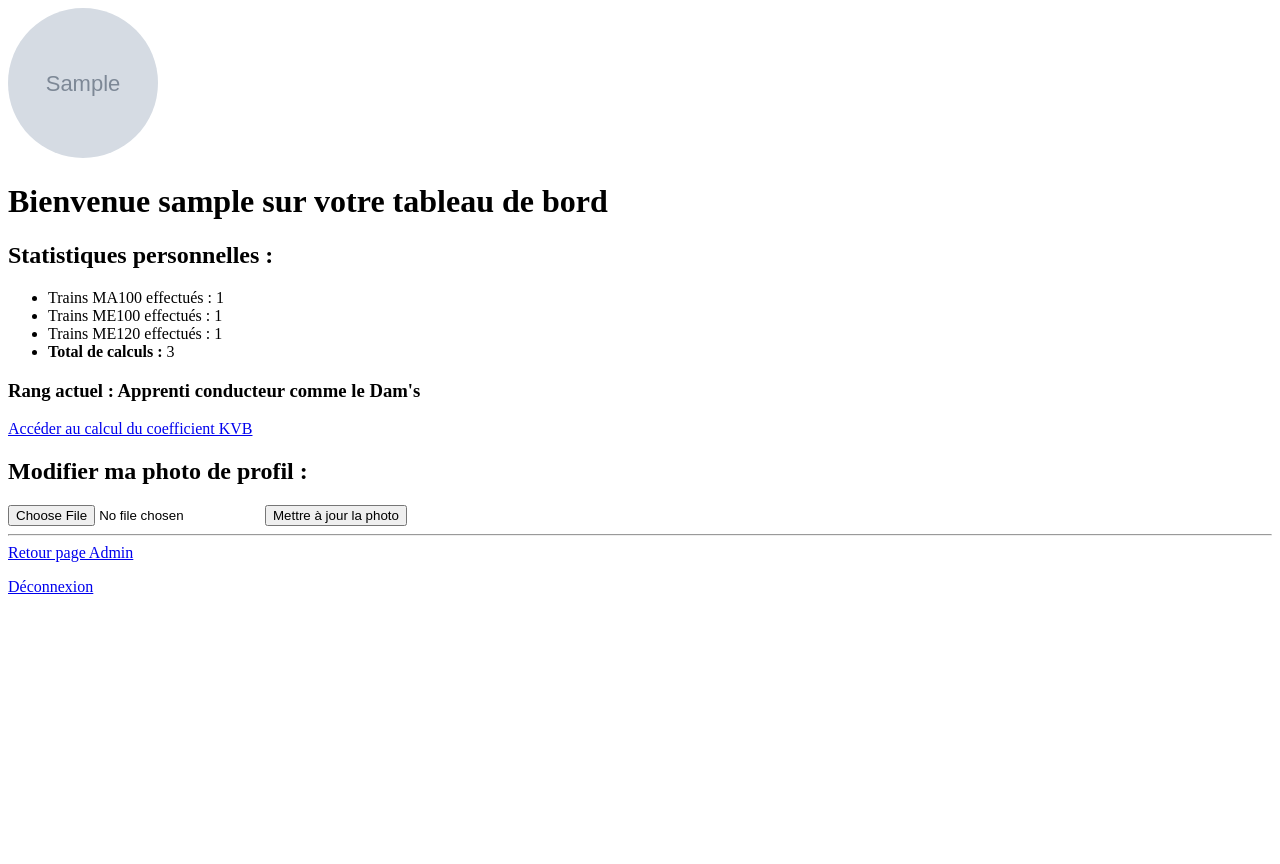
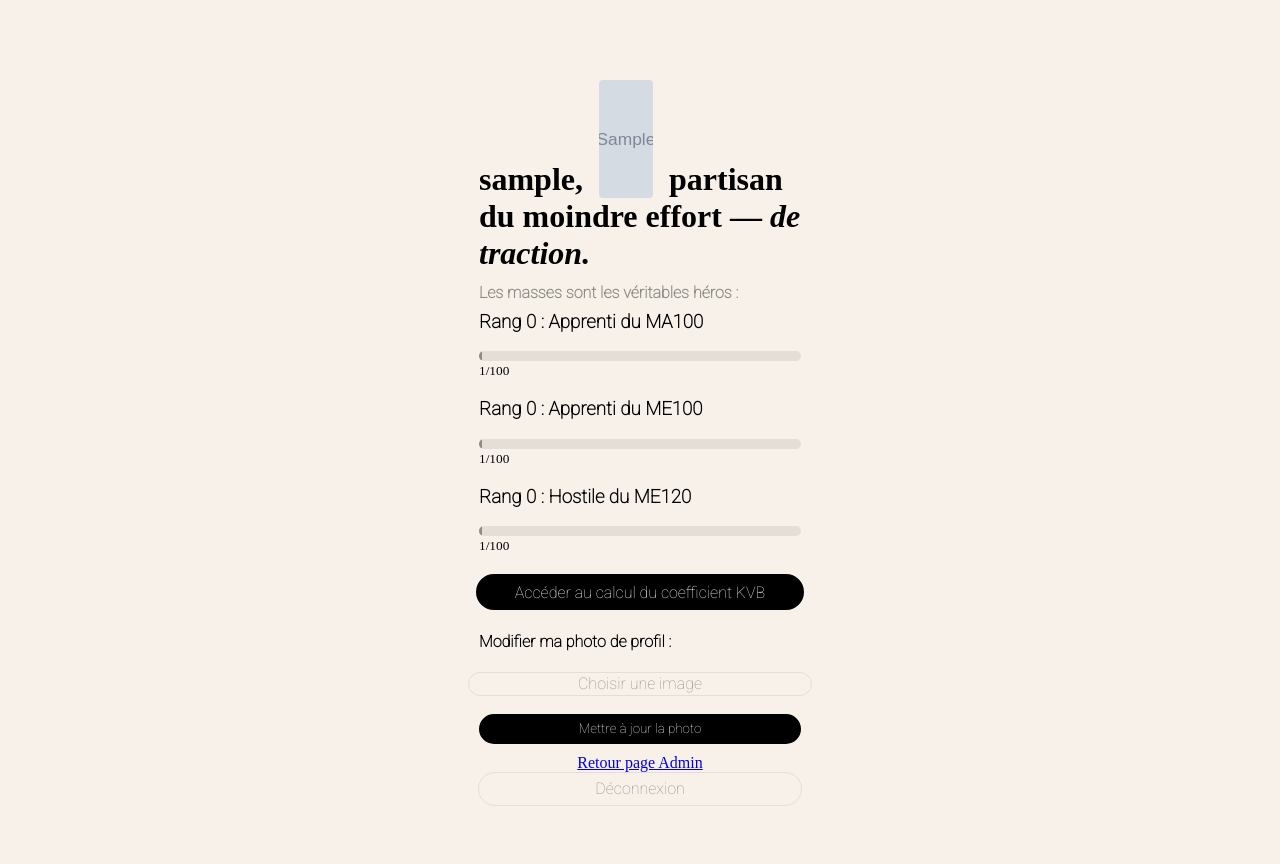
Before and after one commit to MarcBelly/kvb_monamour, a Flask app: page /auth/profil in a window 1280 px wide. Before the commit the page ends 594 px from the top, so only its background shows below. Run offline with Flask 3, Linux system fonts and the light colour scheme; the visitor is signed in with stand-in values (Sample User, id 1); tables that the repository leaves empty hold one stand-in row (values such as "Sample post"); grey boxes marked "Sample" are stand-in pictures; some web fonts are replaced.

Commit message:
travail du 12/06 css

```diff
--- a/app.py
+++ b/app.py
@@ -1,6 +1,6 @@
 from flask import Flask, render_template, request, session, redirect, url_for
 from kvb_calcul import calculer_kvb_ma100, calculer_kvb_me100, calculer_kvb_me120
-from auth.routes import auth
+from auth.routes import auth, calculer_rang_et_progression
 from database.db_connection import mydb_connection, get_or_create_table
 import os
 
@@ -15,16 +15,6 @@ app.register_blueprint(auth, url_prefix='/auth')
 
 db = mydb_connection()
 get_or_create_table(db)
-
-def calculer_rang_app(total):
-    if total >= 100:
-        return "Expert ferroviaire comme Alex Leduc"
-    elif total >= 50:
-        return "Déjà un ancien du rail"
-    elif total >= 20:
-        return "CDR confirmé"
-    else:
-        return "Apprenti cdr comme le dam's"
 
 @app.route("/", methods=["GET", "POST"])
 def index():
@@ -80,24 +70,47 @@ def admin():
     users_raw = get_all_users()
 
     users = []
+        # définis d’abord tes seuils/noms (ou importe-les d’ailleurs)
+    seuils_ma100 = [100, 200, 300]
+    noms_ma100   = ["Apprenti du MA100", "Fonctionnaire du MA100", "Administrateur du MA100", "Expert du MA100"]
+    seuils_me100 = [100, 200, 300]
+    noms_me100   = ["Apprenti du ME100", "Grand bourgeois du ME100", "Patron du ME100", "Baron du ME100"]
+    seuils_me120 = [100, 200, 300]
+    noms_me120   = ["Hostile du ME120", "Mécanicien du ME120", "Conducteur du ME120", "Chef de meute ME120"]
+
     for user in users_raw:
-        # mapping: id, pseudo, nom, email, pw, img, is_admin, ma100, me100, me120
-        total = (user[7] or 0) + (user[8] or 0) + (user[9] or 0)
-        rang = calculer_rang_app(total)
-        print(f"User {user[1]} total: {total}, rang: {rang}")
+        c_ma100 = user[7] or 0
+        c_me100 = user[8] or 0
+        c_me120 = user[9] or 0
+
+        prog_ma100 = calculer_rang_et_progression(c_ma100, seuils_ma100, noms_ma100)
+        prog_me100 = calculer_rang_et_progression(c_me100, seuils_me100, noms_me100)
+        prog_me120 = calculer_rang_et_progression(c_me120, seuils_me120, noms_me120)
+
         users.append({
             "id": user[0],
             "pseudo": user[1],
             "email": user[3],
             "is_admin": user[6],
-            "count_ma100": user[7] or 0,
-            "count_me100": user[8] or 0,
-            "count_me120": user[9] or 0,
+            "count_ma100": c_ma100,
+            "count_me100": c_me100,
+            "count_me120": c_me120,
             "image_path": user[5],
-            "rang": rang
+            # Tu peux exposer le nom du rang et/ou le pourcentage
+            "rang_ma100": prog_ma100["nom"],
+            "pct_ma100": int((c_ma100 / prog_ma100["next"]) * 100),
+            "rang_me100": prog_me100["nom"],
+            "pct_me100": int((c_me100 / prog_me100["next"]) * 100),
+            "rang_me120": prog_me120["nom"],
+            "pct_me120": int((c_me120 / prog_me120["next"]) * 100),
         })
 
-    return render_template("admin.html", users=users)
+    return render_template("admin.html", users=users, progress_ma100=prog_ma100, progress_me100=prog_me100, progress_me120=prog_me120)
+
+@app.route('/info')
+def info():
+    return render_template('info.html')
+
 
 if __name__ == "__main__":
     app.run(debug=True)
--- a/auth/routes.py
+++ b/auth/routes.py
@@ -15,6 +15,26 @@ def get_db():
         password="Inesbelly",
         database="kvb_monamour"
     )
+
+def calculer_rang_et_progression(count, seuils, noms):
+    """
+    - count : le nombre de trains effectués
+    - seuils : liste triée des compteurs à partir desquels on passe au rang suivant
+    - noms : liste des noms de rang (un élément de plus que seuils)
+    """
+    # on compte combien de seuils ont déjà été franchis
+    rang_idx = sum(count >= s for s in seuils)
+    # nom du rang courant
+    nom = noms[rang_idx]
+    # prochain seuil (si déjà max, on reste sur le dernier)
+    seuil_suivant = seuils[rang_idx] if rang_idx < len(seuils) else seuils[-1]
+    return {
+        "idx": rang_idx,
+        "nom": nom,
+        "count": count,
+        "next": seuil_suivant
+    }
+
 
 @auth.route("/signup", methods=["GET", "POST"])
 def signup():
@@ -86,40 +106,66 @@ def logout():
     session.clear()
     return redirect(url_for("auth.login"))
 
-@auth.route('/profil', methods=["GET", "POST"])
+@auth.route('/profil', methods=["GET","POST"])
 def profil():
     if "user_id" not in session:
         return redirect(url_for('auth.login'))
 
     db = get_db()
-    cursor = db.cursor(dictionary=True)
-    cursor.execute("SELECT image_path, count_ma100, count_me100, count_me120 FROM users WHERE id = %s", (session["user_id"],))
-    user = cursor.fetchone()
-    cursor.close()
-    db.close()
+    cur = db.cursor(dictionary=True)
+    cur.execute(
+        "SELECT image_path, count_ma100, count_me100, count_me120 "
+        "FROM users WHERE id=%s",
+        (session["user_id"],)
+    )
+    user = cur.fetchone()
+    cur.close(); db.close()
 
     if not user:
         return "Utilisateur non trouvé", 404
 
-    count_ma100 = user["count_ma100"] or 0
-    count_me100 = user["count_me100"] or 0
-    count_me120 = user["count_me120"] or 0
-    total = count_ma100 + count_me100 + count_me120
+    # récupère tes compteurs (ou 0)
+    c_ma100 = user["count_ma100"] or 0
+    c_me100 = user["count_me100"] or 0
+    c_me120 = user["count_me120"] or 0
 
-    def calculer_rang(total):
-        if total >= 100:
-            return "Expert ferroviaire comme Alex Leduc"
-        elif total >= 50:
-            return "Déjà un ancien du rail"
-        elif total >= 20:
-            return "CDR confirmé"
-        else:
-            return "Apprenti conducteur comme le Dam's"
+    #  ──> ajuste ces listes de seuils et de noms comme tu veux :
+    seuils_ma100 = [100, 200, 300]
+    noms_ma100   = [
+        "Apprenti du MA100",
+        "Fonctionnaire du MA100",
+        "Administrateur du MA100",
+        "Expert du MA100"
+    ]
 
-    rang = calculer_rang(total)
-    image_path = user.get("image_path")
+    seuils_me100 = [100, 200, 300]
+    noms_me100   = [
+        "Apprenti du ME100",
+        "Grand bourgeois du ME100",
+        "Patron du ME100",
+        "Baron du ME100"
+    ]
 
-    return render_template("profil.html", user=user, count_ma100=count_ma100, count_me100=count_me100, count_me120=count_me120, total=total, rang=rang, image_path=image_path)
+    seuils_me120 = [100, 200, 300]
+    noms_me120   = [
+        "Hostile du ME120",
+        "Mécanicien du ME120",
+        "Conducteur du ME120",
+        "Chef de meute ME120"
+    ]
+
+    prog_ma100 = calculer_rang_et_progression(c_ma100, seuils_ma100, noms_ma100)
+    prog_me100 = calculer_rang_et_progression(c_me100, seuils_me100, noms_me100)
+    prog_me120 = calculer_rang_et_progression(c_me120, seuils_me120, noms_me120)
+
+    return render_template(
+        "profil.html",
+        user=user,
+        progress_ma100=prog_ma100,
+        progress_me100=prog_me100,
+        progress_me120=prog_me120,
+        image_path=user.get("image_path")
+    )
 
 @auth.route("/upload_profile_picture", methods=["POST"])
 def upload_profile_picture():
--- a/static/login.css
+++ b/static/login.css
@@ -75,7 +75,6 @@ input {
 #button2 {
     background-color: #F7F1EA;
     font-family: 'Roboto-thin';
-    color: #E4DED7;
     border: 1px solid #E4DED7;
     display: flex;
     justify-content: center;
@@ -87,13 +86,12 @@ input {
 
 #button2 a {
     text-decoration: none;
-    color: inherit;
+    color: #8e8b87;
 }
 
 #button3 {
     background-color: #F7F1EA;
     font-family: 'Roboto-thin';
-    color: #E4DED7;
     border: 1px solid #E4DED7;
     display: flex;
     justify-content: center;
@@ -105,7 +103,7 @@ input {
 
 #button3 a {
     text-decoration: none;
-    color: inherit;
+    color: #8e8b87;
 }
 
 #buttons {
--- /dev/null
+++ b/static/profil.css
@@ -0,0 +1,187 @@
+@font-face {
+    font-family: 'Roboto-Black';
+    src: url(../static/font/static/Roboto-Black.ttf);
+}
+
+@font-face {
+    font-family: 'Roboto-Thin';
+    src: url(../static/font/static/Roboto-Thin.ttf);
+}
+
+body {
+    background-color: #F7F1EA;
+    display: flex;
+    flex-direction: column;
+    align-items: center; /* Centre horizontalement */
+    justify-content: center; /* Centre verticalement (si tu veux centrer verticalement aussi) */
+    min-height: 100vh; /* Hauteur totale de la fenêtre */
+    margin: 0;
+    width: 100%;
+    font-family: 'Roboto-Black';
+    padding: 2rem 0;
+}
+
+.profile-header {
+  font-size: 2rem;
+  width: 322px;
+}
+
+.profile-header img {
+  display: inline-block; /* pour que vertical-align s’applique */
+  vertical-align: bottom;/* aligne le bas de l’image sur le bas de la ligne */
+  margin: 0 .5rem;       /* espace autour */
+  width: 54px;
+  height: 118px;
+  border-radius: 4px;
+  object-fit: cover;
+}
+
+.profile-pseudo {
+  font-weight: bold;
+}
+
+.profile-avatar {
+  width: 54px;
+  height: 118px;
+  border-radius: 4px;
+  object-fit: cover;         /* pour que l’image ne se déforme pas */
+}
+
+.profile-avatar.default {
+  width: 150px;
+  height: 150px;
+  border-radius: 50%;
+}
+
+h2 {
+    color: #8e8b87;
+    font-family: 'Roboto-Thin';
+    font-size: 1rem;
+    width: 322px;
+    margin: -10px;
+}
+
+h3 {
+    color: #000000;
+    font-family: 'Roboto-Thin';
+}
+
+.progress-bar {
+  width: 322px;      /* ou ce que vous voulez */
+  height: 10px;
+  background: #e4ded7;
+  border-radius: 5px;
+  overflow: hidden;
+  --pct: 0%;
+}
+
+.fill {
+  width: var(--pct);
+  height: 100%;
+  background: #8e8b87;
+  transition: width 0.3s ease;
+}
+
+#button1 {
+    background-color: #000000;
+    font-family: 'Roboto-thin';
+    color: #F7F1EA;
+    border: #000000;
+    border-style: solid;
+    display: flex;
+    justify-content: center;
+    align-items: center;
+    border-radius: 40px;
+    width: 322px;
+    height: 30px;
+    margin-top: 20px;
+}
+
+#button1 a {
+    text-decoration: none;
+    font-family: 'Roboto-thin';
+    color: #F7F1EA;
+    font-family: 'Roboto-thin';
+}
+
+#button2 {
+    background-color: #F7F1EA;
+    font-family: 'Roboto-thin';
+    border: 1px solid #E4DED7;
+    display: flex;
+    justify-content: center;
+    align-items: center;
+    border-radius: 20px;
+    width: 322px;
+    height: 32px;
+}
+
+#button2 a {
+    text-decoration: none;
+    color: #8e8b87;
+}
+
+h4 {
+    font-family: 'Roboto-Thin';
+    width: 322px;
+}
+
+#form {
+    display: flex;
+    justify-content: center;
+    align-items: center;
+}
+
+form {
+    display: flex;
+    flex-direction: column;
+    gap: 0,05px;
+    align-items: center;
+}
+
+input {
+    padding: 10px;
+    border: 1px solid #E4DED7;
+    border-radius: 20px;
+    background-color: #F7F1EA;
+    font-family: 'Roboto-Thin';
+    width: 322px;
+    height: 30px;
+}
+
+.file-upload {
+    display: flex;
+    align-items: center;
+    justify-content: center;
+    padding: 10px;
+    width: 322px;
+    height: 2px;
+    background-color: #F7F1EA;
+    border: 1px solid #E4DED7;
+    border-radius: 20px;
+    font-family: 'Roboto-Thin';
+    color: #8e8b87;
+    text-align: center;
+    cursor: pointer;
+}
+
+.file-upload input[type="file"] {
+    display: none;
+}
+
+.button4 {
+    background-color: #000000;
+    font-family: 'Roboto-thin';
+    color: #F7F1EA;
+    border: #000000;
+    border-style: solid;
+    display: flex;
+    justify-content: center;
+    align-items: center;
+    border-radius: 40px;
+    width: 322px;
+    height: 30px;
+    top: 696px;
+    left: 25px;
+    margin-bottom: 10px;
+}
--- a/templates/login.html
+++ b/templates/login.html
@@ -28,7 +28,7 @@
         </div>
         <br>
         <div id="button3">
-            <a href="">?</a>
+            <a href="{{ url_for('info') }}">?</a>
         </div>
     </div>
 </body>
--- a/templates/profil.html
+++ b/templates/profil.html
@@ -1,47 +1,99 @@
 <!DOCTYPE html>
 <html lang="fr">
   <head>
-    <meta charset="UTF-8">
+    <meta charset="UTF-8" />
+    <meta name="viewport" content="wiwidth=device-width, initial-scale=1.O" />
     <title>Tableau de bord</title>
+    <link rel="stylesheet" href="/static/profil.css" />
   </head>
   <body>
+    <h1 class="profile-header">
+      <span class="profile-pseudo">{{ session['pseudo'] }}, </span>
       {% if user.image_path %}
-        <div>
-            <img src="{{ url_for('static', filename=user.image_path) }}" alt="Photo de profil" width="150" height="150" style="border-radius: 50%;">
+      <img
+        src="{{ url_for('static', filename=user.image_path) }}"
+        alt="Photo de profil"
+        class="profile-avatar"
+        width="54px"
+        height="118px"
+        style="border-radius: 4px"
+      />
+      {% else %}
+      <img
+        src="{{ url_for('static', filename='uploads/pic-no-pic.png') }}"
+        alt="Photo de profil par défaut"
+        class="profile-avatar default"
+        width="54px"
+        height="118px"
+        style="border-radius: 4px"
+      />
+      {% endif %} partisan du moindre effort — <em>de traction.</em>
+    </h1>
+
+    <h2>Les masses sont les véritables héros :</h2>
+    <div class="stats">
+      <!-- MA100 -->
+      <div class="stat">
+        <h3>Rang {{ progress_ma100.idx }} : {{ progress_ma100.nom }}</h3>
+        <div class="progress-bar">
+          <div
+            class="fill"
+            style="--pct: {{ (progress_ma100.count/progress_ma100['next']) * 100 | round(0) }}%"
+          ></div>
         </div>
-    {% else %}
-        <div>
-            <img src="/static/uploads/pic-no-pic.png" alt="photo de profil" width="150" height="150" style="border-radius: 50%;">
+        <small>{{ progress_ma100.count }}/{{ progress_ma100.next }}</small>
       </div>
-    {% endif %}
 
-    <h1>Bienvenue {{ session['pseudo'] }} sur votre tableau de bord</h1>
+      <!-- ME100 -->
+      <div class="stat">
+        <h3>Rang {{ progress_me100.idx }} : {{ progress_me100.nom }}</h3>
+        <div class="progress-bar">
+          <div
+            class="fill"
+            style="--pct: {{ (progress_me100.count/progress_me100['next']) * 100 | round(0) }}%"
+          ></div>
+        </div>
+        <small>{{ progress_me100.count }}/{{ progress_me100.next }}</small>
+      </div>
 
-    <h2>Statistiques personnelles :</h2>
-    <ul>
-        <li>Trains MA100 effectués : {{ count_ma100 }}</li>
-        <li>Trains ME100 effectués : {{ count_me100 }}</li>
-        <li>Trains ME120 effectués : {{ count_me120 }}</li>
-        <li><strong>Total de calculs :</strong> {{ total }}</li>
-    </ul>
+      <!-- ME120 -->
+      <div class="stat">
+        <h3>Rang {{ progress_me120.idx }} : {{ progress_me120.nom }}</h3>
+        <div class="progress-bar">
+          <div
+            class="fill"
+            style="--pct: {{ (progress_me120.count/progress_me120['next']) * 100 | round(0) }}%"
+          ></div>
+        </div>
+        <small>{{ progress_me120.count }}/{{ progress_me120.next }}</small>
+      </div>
+    </div>
 
-    <h3>Rang actuel : {{ rang }}</h3>
+    <div id="button1">
+      <a href="{{ url_for('index') }}">Accéder au calcul du coefficient KVB</a>
+    </div>
 
-    <p><a href="{{ url_for('index') }}">Accéder au calcul du coefficient KVB</a></p>
+    <h4>Modifier ma photo de profil :</h4>
 
-    <h2>Modifier ma photo de profil :</h2>
-
-    <form action="{{ url_for('auth.upload_profile_picture') }}" method="POST" enctype="multipart/form-data">
-        <input type="file" name="image" accept="image/*" required>
-        <button type="submit">Mettre à jour la photo</button>
+    <div id="form">
+      <form method="POST"
+            enctype="multipart/form-data"
+            action="{{ url_for('auth.upload_profile_picture') }}">
+        <label class="file-upload">
+          Choisir une image
+          <input type="file" name="image" />
+        </label>
+        <br />
+        <button class="button4" type="submit">Mettre à jour la photo</button>
       </form>
-    <hr>
+    </div>
 
     {% if session['is_admin'] %}
     <a href="{{ url_for('admin') }}">Retour page Admin</a>
     {% endif %}
 
-
-    <p><a href="{{ url_for('auth.logout') }}">Déconnexion</a></p>
+    <div id="button2">
+      <a href="{{ url_for('auth.logout') }}">Déconnexion</a>
+    </div>
   </body>
 </html>
--- a/templates/signup.html
+++ b/templates/signup.html
@@ -37,7 +37,7 @@
     </div>
     <br />
     <div id="button3">
-      <a href="">?</a>
+      <a href="{{ url_for('info') }}">?</a>
     </div>
   </div>
 </html>
```
Also changed, not shown: static/info.css (added, +51 -0 lines), static/signup.css (+7 -5 lines), templates/admin.html (+4 -4 lines), templates/info.html (added, +23 -0 lines), static/uploads/dufil.jpg (added), 3 other files. Lines whose indentation alone changed are shown as unchanged.
